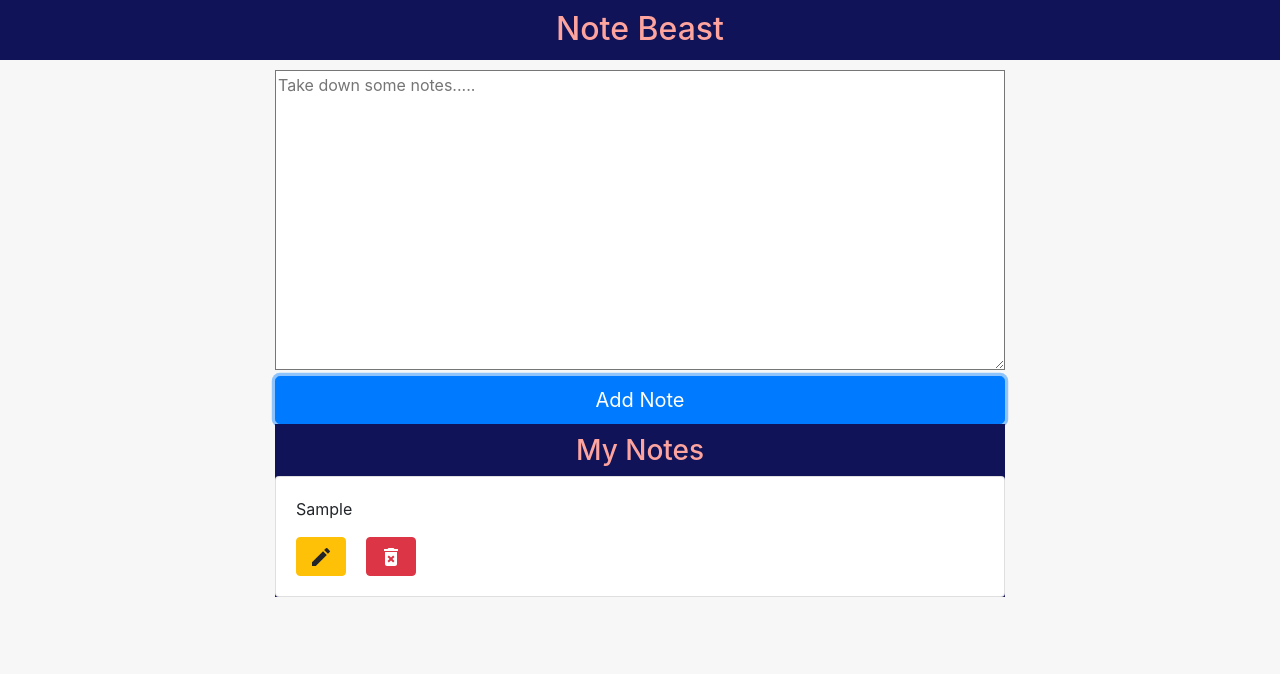
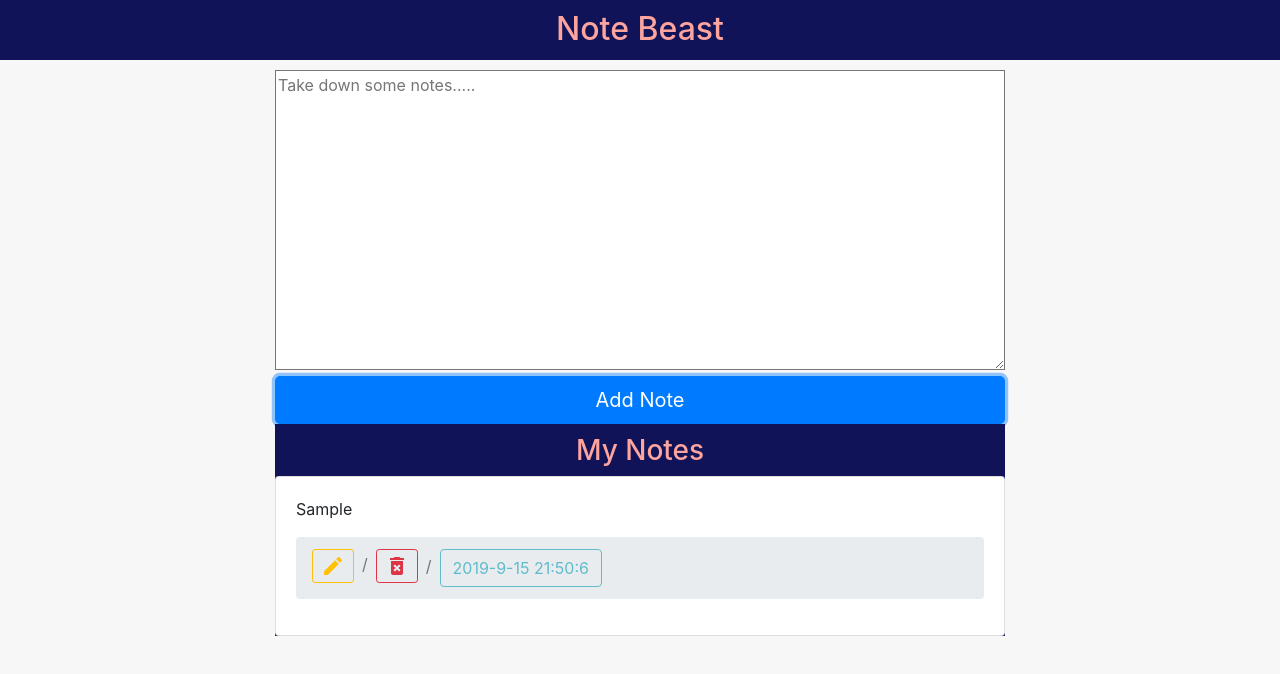
Before and after one commit to vincenttern/notes_app, a React app: page / in a window 1280 px wide. Both pictures are taken after typing "Sample" into the empty fields and a click on the button "Add Note". Shown: the top 674 px of the page. Built offline with nearby package versions, Linux system fonts and the light colour scheme.

Commit message:
Add current date to items

```diff
--- a/src/App.js
+++ b/src/App.js
@@ -27,7 +27,7 @@ class App extends Component {
 
   handleSubmit = event => {
     event.preventDefault();
-
+    console.log(CurrentDate());
     const newItem = {
       id: this.state.id,
       title: this.state.textInput,
--- a/src/components/DisplayNotes.js
+++ b/src/components/DisplayNotes.js
@@ -12,6 +12,7 @@ export default class DisplayNotes extends Component {
           return (
             <NoteItem
               key={item.id}
+              date={item.date}
               title={item.title}
               handleEdit={() => handleEdit(item.id)}
               handleDelete={() => handleDelete(item.id)}
--- a/src/components/NoteItem.js
+++ b/src/components/NoteItem.js
@@ -1,6 +1,7 @@
 import React, { Component } from "react";
 import Card from "react-bootstrap/Card";
 import Button from "react-bootstrap/Button";
+import Breadcrumb from "react-bootstrap/Breadcrumb";
 
 import EditIcon from "@material-ui/icons/Edit";
 import DeleteForeverIcon from "@material-ui/icons/DeleteForever";
@@ -10,21 +11,27 @@ import "react-confirm-alert/src/react-confirm-alert.css"; // Import css
 
 export default class NoteItem extends Component {
   render() {
-    const { title, handleDelete, handleEdit } = this.props;
+    const { date, title, handleDelete, handleEdit } = this.props;
 
     return (
       <li>
         <Card style={{ width: "100%" }}>
           <Card.Body>
             <Card.Text>{title}</Card.Text>
-            <Card.Link>
-              <Button variant="warning" onClick={handleEdit}>
+            <Breadcrumb>
+              <Breadcrumb.Item>
+                <Button
+                  variant="outline-warning"
+                  size="sm"
+                  onClick={handleEdit}
+                >
                   <EditIcon />
                 </Button>
-            </Card.Link>
-            <Card.Link>
+              </Breadcrumb.Item>
+              <Breadcrumb.Item>
                 <Button
-                variant="danger"
+                  variant="outline-danger"
+                  size="sm"
                   onClick={() =>
                     confirmAlert({
                       title: "Confirm to submit",
@@ -43,7 +50,13 @@ export default class NoteItem extends Component {
                 >
                   <DeleteForeverIcon />
                 </Button>
-            </Card.Link>
+              </Breadcrumb.Item>
+              <Breadcrumb.Item active>
+                <Button variant="outline-info" disabled>
+                  {date}
+                </Button>
+              </Breadcrumb.Item>
+            </Breadcrumb>
           </Card.Body>
         </Card>
       </li>
```
Lines whose indentation alone changed are shown as unchanged.
